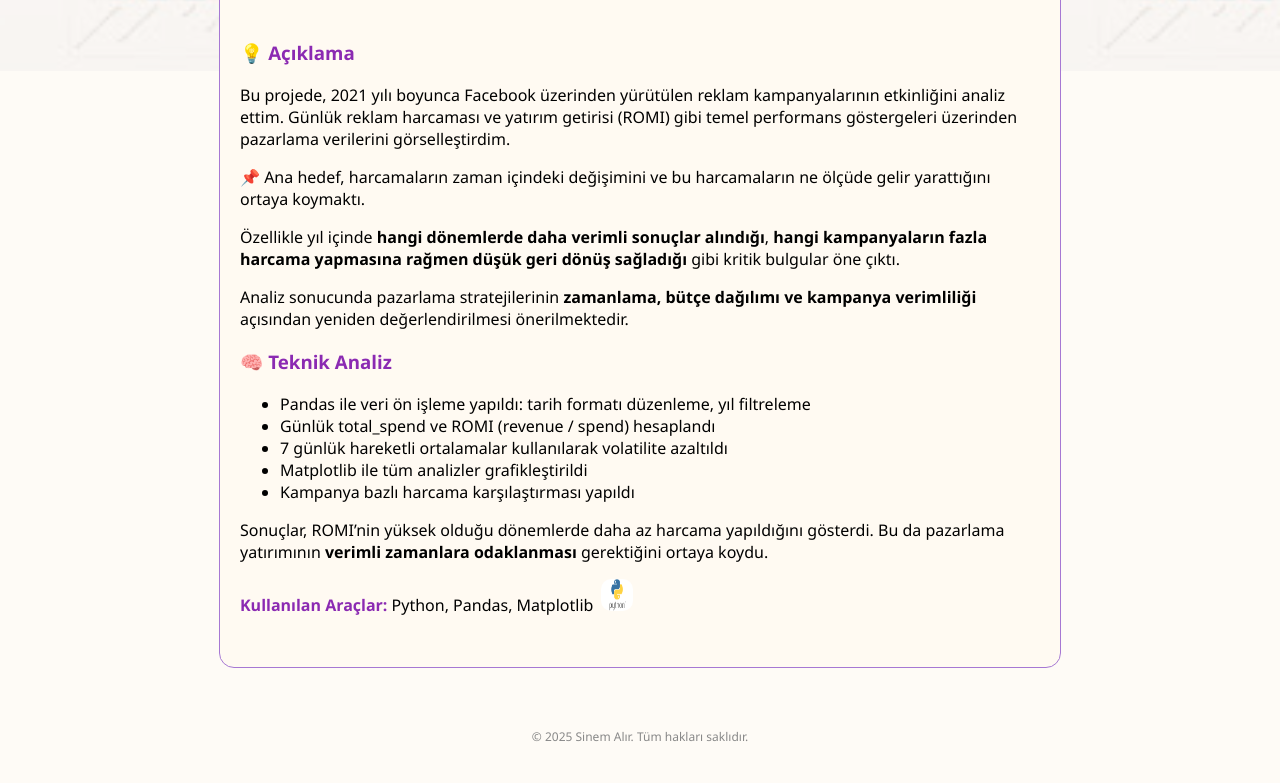
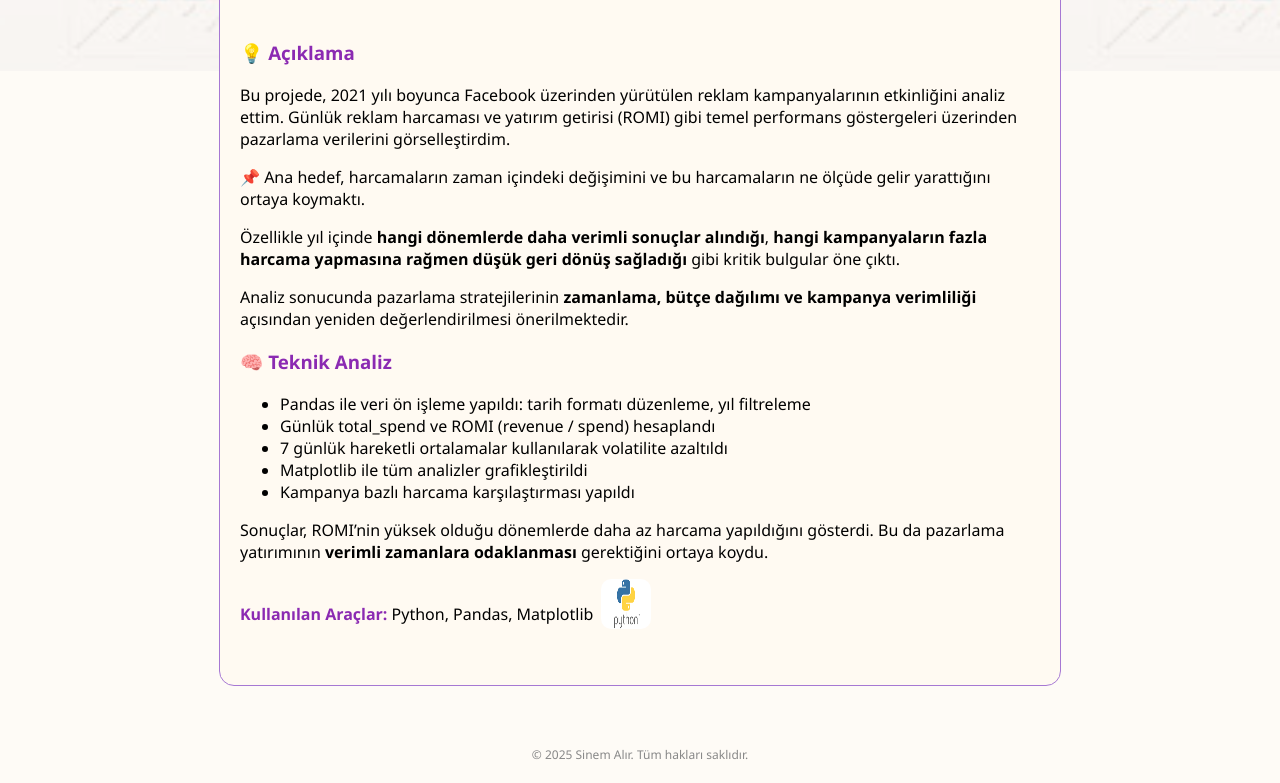
Before and after one commit to sinemalir/sinemalir.github.io, a plain HTML site: page project6-python-romi-analysis/index-tr.html in a window 1280 px wide. Shown: the part 729-1512 px from the top of the page. Drawn offline with Linux system fonts and the light colour scheme.

Commit message:
Update index-tr.html

```diff
--- a/project6-python-romi-analysis/index-tr.html
+++ b/project6-python-romi-analysis/index-tr.html
@@ -164,7 +164,7 @@
       <span style="display: inline-flex; align-items: center;">
         Python, Pandas, Matplotlib
         <a href="../../project6-python-romi-analysis/HW6.html" target="_blank" style="margin-left: 8px;">
-          <img src="../../img/python.png" alt="Python Icon" style="width: 32px; height: 32px; vertical-align: middle;">
+          <img src="../../img/python.png" alt="Python Icon" style="width: 50px; height: 50px; vertical-align: middle;">
         </a>
       </span>
     </p>
```
